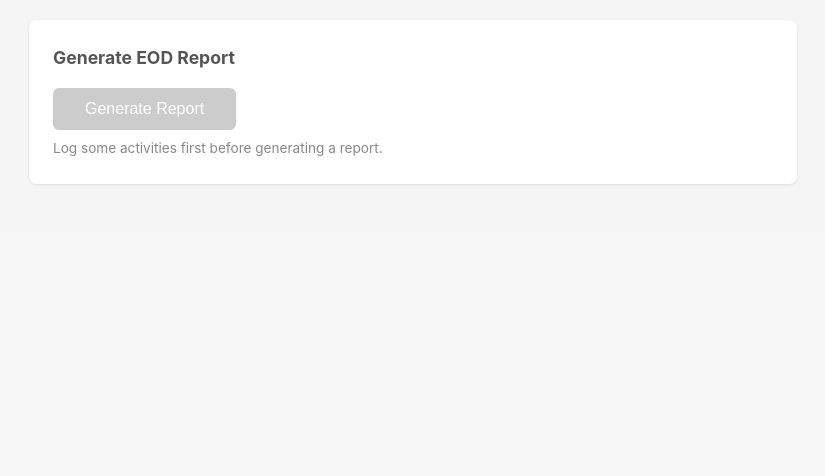
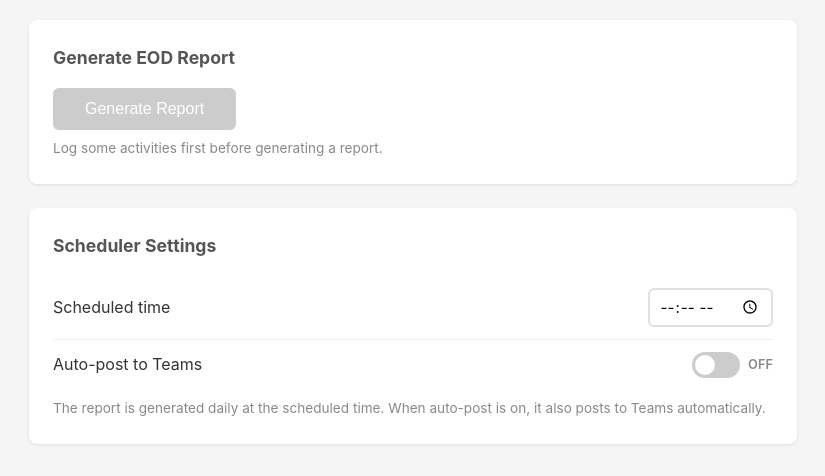
Before and after one commit to jansencruz23/internship-eod-automation, a FastAPI app: template app/templates/dashboard.html in a window 1280 px wide. Shown: the part 567-1043 px from the top of the page, without its empty margins (227-1052 px from the left). Before the commit the page ends 752 px from the top, so only its background shows below. Run offline with FastAPI, Linux system fonts and the light colour scheme; the template is opened without the code that fills it, so the values that code supplies are empty; parts of the project's set-up code (start-up, migrations or seed data) failed here and were passed over.

Commit message:
feat(scheduler): add configurable auto-post and schedule time
- Implement auto-post toggle and time input in dashboard
- Store scheduler settings in AppSettings model

```diff
--- a/app/api/v1/endpoints/pages.py
+++ b/app/api/v1/endpoints/pages.py
@@ -7,6 +7,7 @@ from fastapi.templating import Jinja2Templates
 from sqlalchemy.orm import Session
 
 from app.core.database import get_db
+from app.models.settings import AppSettings
 from app.services.activity_service import activity_service
 from app.services.report_service import report_service
 
@@ -19,6 +20,9 @@ def dashboard(request: Request, db: Session = Depends(get_db)):
     today = date.today()
     grouped = activity_service.get_grouped(db, today)
     all_activities = activity_service.get_by_date(db, today)
+    settings = db.query(AppSettings).first()
+    auto_post_enabled = settings.auto_post_enabled if settings else False
+    schedule_time = settings.schedule_time if settings else "15:35"
     return templates.TemplateResponse(
         "dashboard.html",
         {
@@ -26,6 +30,8 @@ def dashboard(request: Request, db: Session = Depends(get_db)):
             "today": today,
             "grouped_activities": grouped,
             "has_activities": len(all_activities) > 0,
+            "auto_post_enabled": auto_post_enabled,
+            "schedule_time": schedule_time,
         },
     )
 
--- a/app/core/database.py
+++ b/app/core/database.py
@@ -26,4 +26,8 @@ def get_db():
 
 def init_db():
     """Create all tables."""
+    import app.models.activity  # noqa: F401
+    import app.models.report  # noqa: F401
+    import app.models.settings  # noqa: F401
+
     Base.metadata.create_all(bind=engine)
--- a/app/main.py
+++ b/app/main.py
@@ -7,8 +7,10 @@ from fastapi.staticfiles import StaticFiles
 
 from app.core.config import get_settings
 from app.core.database import init_db, SessionLocal
+from app.models.settings import AppSettings
 from app.services.activity_service import activity_service
 from app.services.report_service import report_service
+from app.services.teams_service import TeamsPoster
 from app.agent.graph import eod_agent
 from app.api.v1.router import api_router
 from app.api.v1.endpoints.pages import router as pages_router
@@ -40,10 +42,21 @@ def scheduled_eod_generation():
             }
         )
         narrative = result.get("final_narrative", result.get("draft", ""))
-        report_service.save(db, today, narrative)
-        print(
-            f"[Scheduler] EOD draft saved. Visit /reports/preview to review and post."
-        )
+        report = report_service.save(db, today, narrative)
+
+        # Check auto-post setting
+        app_settings_row = db.query(AppSettings).first()
+        if app_settings_row and app_settings_row.auto_post_enabled:
+            try:
+                settings = get_settings()
+                poster = TeamsPoster(settings.POWER_AUTOMATE_URL)
+                poster.post(report)
+                report_service.mark_posted(db, report.id)
+                print("[Scheduler] Auto-posted to Teams.")
+            except Exception as e:
+                print(f"[Scheduler] Auto-post failed: {e}")
+        else:
+            print("[Scheduler] Draft saved. Visit /reports/preview to review and post.")
     finally:
         db.close()
 
@@ -53,8 +66,18 @@ async def lifespan(app: FastAPI):
     # Startup
     init_db()
 
-    settings = get_settings()
-    hour, minute = map(int, settings.EOD_SCHEDULE_TIME.split(":"))
+    # Use DB schedule_time if available, otherwise fall back to .env
+    db = SessionLocal()
+    try:
+        app_settings_row = db.query(AppSettings).first()
+        if app_settings_row and app_settings_row.schedule_time:
+            schedule_time = app_settings_row.schedule_time
+        else:
+            schedule_time = get_settings().EOD_SCHEDULE_TIME
+    finally:
+        db.close()
+
+    hour, minute = map(int, schedule_time.split(":"))
     scheduler.add_job(
         scheduled_eod_generation,
         "cron",
@@ -63,7 +86,7 @@ async def lifespan(app: FastAPI):
         id="eod_generation",
     )
     scheduler.start()
-    print(f"[Scheduler] EOD generation scheduled daily at {settings.EOD_SCHEDULE_TIME}")
+    print(f"[Scheduler] EOD generation scheduled daily at {schedule_time}")
 
     yield
 
--- a/app/models/settings.py
+++ b/app/models/settings.py
@@ -1,4 +1,4 @@
-from sqlalchemy import Column, Integer, Boolean
+from sqlalchemy import Column, Integer, Boolean, String
 
 from app.core.database import Base
 
@@ -8,3 +8,4 @@ class AppSettings(Base):
 
     id = Column(Integer, primary_key=True, default=1)
     auto_post_enabled = Column(Boolean, default=False)
+    schedule_time = Column(String, default="15:35")
--- a/app/static/style.css
+++ b/app/static/style.css
@@ -177,6 +177,89 @@ details summary {
 .history-meta { margin-top: 0.75rem; font-size: 0.8rem; color: #888; }
 .posted-notice { color: #27ae60; font-weight: 500; margin: 1rem 0; }
 
+/* ── Settings Rows ── */
+.setting-row {
+    display: flex;
+    justify-content: space-between;
+    align-items: center;
+    gap: 1rem;
+    padding: 0.75rem 0;
+    border-bottom: 1px solid #f0f0f0;
+}
+.setting-row:last-of-type { border-bottom: none; }
+#time-container {
+    display: flex;
+    align-items: center;
+    gap: 0.5rem;
+}
+#time-container input[type="time"] {
+    padding: 0.4rem 0.6rem;
+    border: 2px solid #e0e0e0;
+    border-radius: 6px;
+    font-size: 0.95rem;
+    font-family: inherit;
+}
+#time-container input[type="time"]:focus { outline: none; border-color: #4a6cf7; }
+.save-confirm {
+    color: #27ae60;
+    font-size: 0.8rem;
+    font-weight: 600;
+    animation: fadeOut 2s forwards;
+}
+@keyframes fadeOut {
+    0% { opacity: 1; }
+    70% { opacity: 1; }
+    100% { opacity: 0; }
+}
+
+/* ── Toggle Switch ── */
+.toggle-row {
+    display: flex;
+    justify-content: space-between;
+    align-items: center;
+    gap: 1rem;
+}
+#toggle-container {
+    display: flex;
+    align-items: center;
+    gap: 0.5rem;
+}
+.toggle-switch {
+    position: relative;
+    display: inline-block;
+    width: 48px;
+    height: 26px;
+}
+.toggle-switch input { opacity: 0; width: 0; height: 0; }
+.slider {
+    position: absolute;
+    cursor: pointer;
+    inset: 0;
+    background: #ccc;
+    border-radius: 26px;
+    transition: 0.3s;
+}
+.slider::before {
+    content: "";
+    position: absolute;
+    height: 20px;
+    width: 20px;
+    left: 3px;
+    bottom: 3px;
+    background: white;
+    border-radius: 50%;
+    transition: 0.3s;
+}
+.toggle-switch input:checked + .slider { background: #27ae60; }
+.toggle-switch input:checked + .slider::before { transform: translateX(22px); }
+.toggle-label {
+    font-size: 0.8rem;
+    font-weight: 600;
+    text-transform: uppercase;
+}
+.toggle-on { color: #27ae60; }
+.toggle-off { color: #888; }
+
 /* ── Misc ── */
 .empty { color: #bbb; font-style: italic; }
 .hint { color: #888; font-size: 0.85rem; margin-top: 0.5rem; }
--- a/app/templates/dashboard.html
+++ b/app/templates/dashboard.html
@@ -59,4 +59,38 @@
         {% endif %}
     </form>
 </section>
+
+<!-- Scheduler Settings -->
+<section class="card">
+    <h2>Scheduler Settings</h2>
+
+    <div class="setting-row">
+        <span>Scheduled time</span>
+        <div id="time-container">
+            <input type="time" name="schedule_time" value="{{ schedule_time }}"
+                   hx-post="/reports/update-schedule-time"
+                   hx-target="#time-container"
+                   hx-swap="innerHTML"
+                   hx-trigger="change">
+        </div>
+    </div>
+
+    <div class="setting-row">
+        <span>Auto-post to Teams</span>
+        <div id="toggle-container">
+            <label class="toggle-switch">
+                <input type="checkbox" {{ "checked" if auto_post_enabled }}
+                       hx-post="/reports/toggle-auto-post"
+                       hx-target="#toggle-container"
+                       hx-swap="innerHTML">
+                <span class="slider"></span>
+            </label>
+            <span class="toggle-label toggle-{{ 'on' if auto_post_enabled else 'off' }}">
+                {{ "ON" if auto_post_enabled else "OFF" }}
+            </span>
+        </div>
+    </div>
+
+    <p class="hint">The report is generated daily at the scheduled time. When auto-post is on, it also posts to Teams automatically.</p>
+</section>
 {% endblock %}
```
Also changed, not shown: app/api/v1/endpoints/reports.py (+76 -1 lines).
